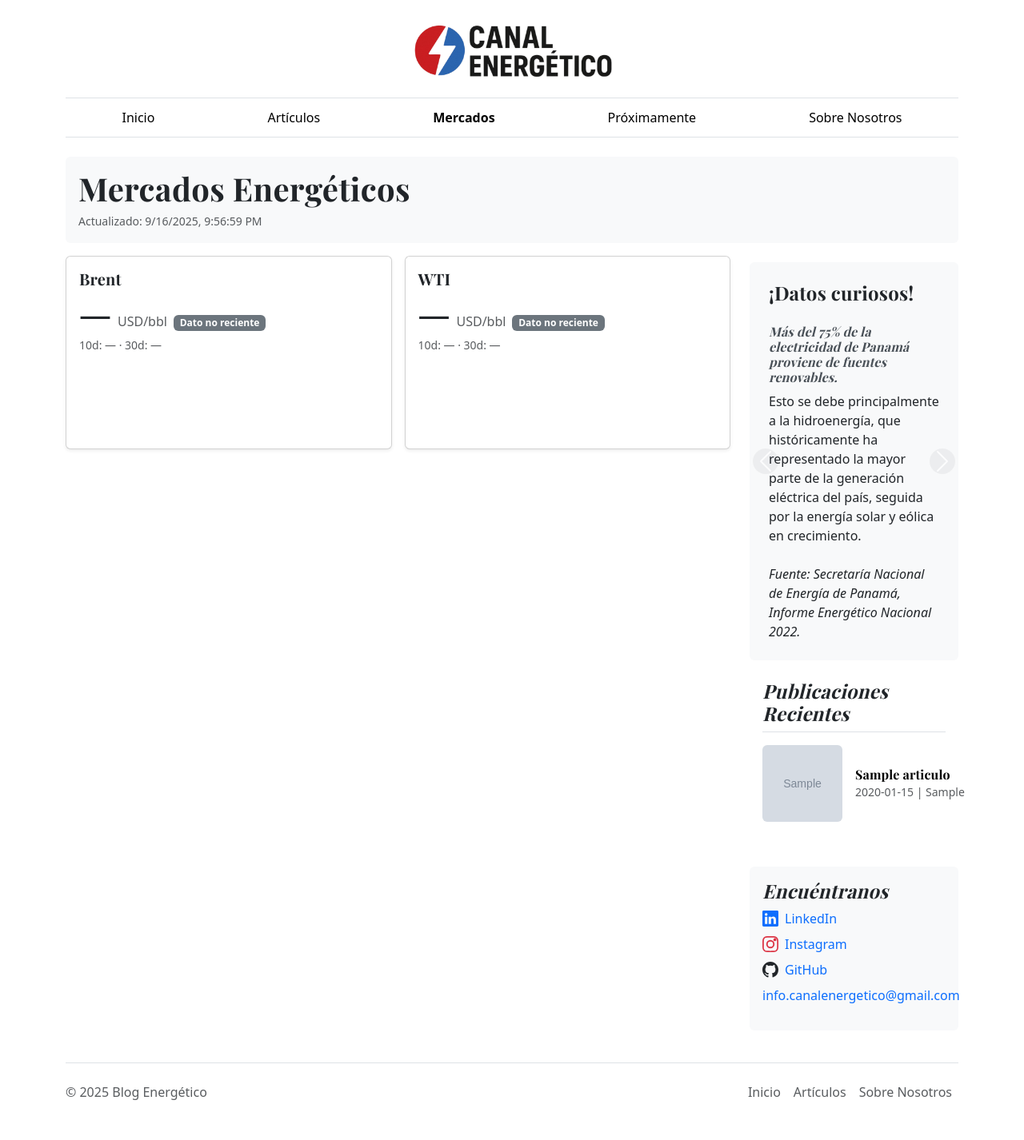
After one commit to CanalEnergetico/blog-website, a Flask app: page /mercados in a window 1280 px wide. The commit adds this page. Shown: the whole page at 80% size. Run offline with Flask 3, Linux system fonts and the light colour scheme; tables that the repository leaves empty hold one stand-in row (values such as "Sample post"); grey boxes marked "Sample" are stand-in pictures; some libraries are stand-ins or nearby versions.

```diff
--- a/app/routes.py
+++ b/app/routes.py
@@ -1,65 +1,50 @@
 # app/routes.py
-from datetime import date
-from flask import Blueprint, render_template, redirect, url_for, send_from_directory, Response, current_app, request
+from datetime import date, datetime
+from flask import Blueprint, render_template, redirect, url_for, send_from_directory, Response, current_app, request, jsonify
 from sqlalchemy import func
 from sqlalchemy.exc import IntegrityError
 from .extensions import db
-from .models import Articulos, Comentarios, Tag
+from .models import Articulos, Comentarios, Tag, MercadoUltimo, MercadoDaily
 from .forms import PostForm, CommentForm
-from .utils import generar_slug, _parse_fecha, parse_tags, tag_slug
+from .utils import generar_slug, _parse_fecha, parse_tags, tag_slug, pct_change_n, rolling_insert_30
+from .markets import td_price_batch, td_timeseries_daily, parse_last_ts
 
 bp = Blueprint("main", __name__)
 
-# Inicio
 @bp.route("/", endpoint="home")
 def home():
-    # 1) DESTACADO: último artículo etiquetado como "main"
     main_tag = Tag.query.filter((Tag.slug == "main") | (Tag.nombre.ilike("main"))).first()
     if main_tag:
         destacado = (
-            Articulos.query
-            .join(Articulos.tags)
+            Articulos.query.join(Articulos.tags)
             .filter(Tag.id == main_tag.id)
             .order_by(Articulos.id.desc())
             .first()
         )
     else:
-        # Fallback legacy (mientras exista Articulos.tag)
         destacado = (
-            Articulos.query
-            .filter(Articulos.tag.ilike("main"))
+            Articulos.query.filter(Articulos.tag.ilike("main"))
             .order_by(Articulos.id.desc())
             .first()
         )
-
-    # 2) Lista completa (más nuevo primero)
     ultimos = Articulos.query.order_by(Articulos.id.desc()).all()
-
-    # 3) Fallback si no hay "main": usa el más reciente
     if destacado is None and ultimos:
         destacado = ultimos[0]
-
-    # 4) Evita duplicados en tarjetas superiores
     otros = [a for a in ultimos if not destacado or a.id != destacado.id]
-
     return render_template("index.html", destacado=destacado, otros=otros)
 
-# Sobre nosotros
 @bp.route("/sobre-nosotros", endpoint="sobre_nosotros")
 def sobre_nosotros():
     return render_template("nosotros.html")
 
-# Artículos
 @bp.route("/articulos", endpoint="articulos_todos")
 def articulos_todos():
     return render_template("articulos.html")
 
-# Proximamente
 @bp.route("/proximamente", endpoint="proximamente")
 def proximamente():
     return render_template("proximamente.html")
 
-# Detalle + comentarios
 @bp.route("/articulos/<slug>", methods=["GET", "POST"], endpoint="detalle_articulo")
 def detalle_articulo(slug):
     post = Articulos.query.filter_by(slug=slug).first_or_404()
@@ -78,7 +63,6 @@ def detalle_articulo(slug):
     comentarios = Comentarios.query.filter_by(articulo_id=post.id).order_by(Comentarios.id.desc()).all()
     return render_template("post.html", articulo=post, form=form, comentarios=comentarios)
 
-# Helper para crear/obtener tag
 def _get_or_create_tag(nombre: str) -> Tag:
     s = tag_slug(nombre)
     t = Tag.query.filter_by(slug=s).first()
@@ -87,29 +71,27 @@ def _get_or_create_tag(nombre: str) -> Tag:
     t = Tag(nombre=nombre.strip(), slug=s)
     db.session.add(t)
     try:
-        db.session.flush()  # consigue id sin commit completo
+        db.session.flush()
     except IntegrityError:
         db.session.rollback()
         t = Tag.query.filter_by(slug=s).first()
     return t
 
-# Crear post
 @bp.route("/new-post", methods=["GET", "POST"], endpoint="make_new_post")
 def make_new_post():
     form = PostForm()
     if form.validate_on_submit():
         nombres = parse_tags(form.tags.data)
         nuevo = Articulos(
-            titulo      = form.titulo.data,
-            slug        = generar_slug(form.titulo.data),
-            descripcion = form.descripcion.data,
-            img_url     = form.img_url.data,
-            img_fuente  = form.img_fuente.data,
-            # legacy: guarda la primera por compat si quieres
-            tag         = (nombres[0] if nombres else None),
-            autor       = form.autor.data,
-            contenido   = form.contenido.data,
-            fecha       = date.today().strftime("%d/%m/%Y")
+            titulo=form.titulo.data,
+            slug=generar_slug(form.titulo.data),
+            descripcion=form.descripcion.data,
+            img_url=form.img_url.data,
+            img_fuente=form.img_fuente.data,
+            tag=(nombres[0] if nombres else None),
+            autor=form.autor.data,
+            contenido=form.contenido.data,
+            fecha=date.today().strftime("%d/%m/%Y")
         )
         nuevo.tags = [_get_or_create_tag(n) for n in nombres]
         db.session.add(nuevo)
@@ -117,41 +99,34 @@ def make_new_post():
         return redirect(url_for('main.detalle_articulo', slug=nuevo.slug))
     return render_template('make-post.html', form=form)
 
-# Editar
 @bp.route("/edit-post/<slug>", methods=["GET", "POST"], endpoint="editar_articulo")
 def editar_articulo(slug):
     post = Articulos.query.filter_by(slug=slug).first_or_404()
     form = PostForm(
-        titulo      = post.titulo,
-        descripcion = post.descripcion,
-        img_url     = post.img_url,
-        img_fuente  = post.img_fuente,
-        # pre-popula usando la relación nueva; si vacío, cae a legacy
-        tags        = ", ".join([t.nombre for t in post.tags]) if post.tags else (post.tag or ""),
-        autor       = post.autor,
-        contenido   = post.contenido,
+        titulo=post.titulo,
+        descripcion=post.descripcion,
+        img_url=post.img_url,
+        img_fuente=post.img_fuente,
+        tags=", ".join([t.nombre for t in post.tags]) if post.tags else (post.tag or ""),
+        autor=post.autor,
+        contenido=post.contenido,
     )
     if form.validate_on_submit():
         if form.titulo.data != post.titulo:
             post.slug = generar_slug(form.titulo.data)
-        post.titulo      = form.titulo.data
+        post.titulo = form.titulo.data
         post.descripcion = form.descripcion.data
-        post.img_url     = form.img_url.data
-        post.img_fuente  = form.img_fuente.data
-
+        post.img_url = form.img_url.data
+        post.img_fuente = form.img_fuente.data
         nombres = parse_tags(form.tags.data)
-        post.tag = (nombres[0] if nombres else None)  # legacy opcional
-        post.autor       = form.autor.data
-        post.contenido   = form.contenido.data
-
-        # Reemplaza asociaciones
+        post.tag = (nombres[0] if nombres else None)
+        post.autor = form.autor.data
+        post.contenido = form.contenido.data
         post.tags = [_get_or_create_tag(n) for n in nombres]
-
         db.session.commit()
         return redirect(url_for("main.detalle_articulo", slug=post.slug))
     return render_template("make-post.html", form=form, is_edit=True)
 
-# Borrar post
 @bp.route("/delete-post/<slug>", endpoint="delete_post")
 def delete_post(slug):
     post = Articulos.query.filter_by(slug=slug).first_or_404()
@@ -159,7 +134,6 @@ def delete_post(slug):
     db.session.commit()
     return redirect(url_for('main.articulos_todos'))
 
-# Borrar comentario
 @bp.route("/delete-comment/<int:id>", endpoint="delete_comment")
 def delete_comment(id):
     comentario = Comentarios.query.get_or_404(id)
@@ -167,20 +141,17 @@ def delete_comment(id):
     db.session.commit()
     return redirect(url_for('main.home'))
 
-# Listar artículos por etiqueta
 @bp.route("/tags/<tag_slug>", endpoint="articulos_por_tag")
 def articulos_por_tag(tag_slug):
     tag = Tag.query.filter_by(slug=tag_slug).first_or_404()
     posts = (
-        Articulos.query
-        .join(Articulos.tags)
+        Articulos.query.join(Articulos.tags)
         .filter(Tag.id == tag.id)
         .order_by(Articulos.id.desc())
         .all()
     )
     return render_template("articulos_por_tag.html", tag=tag, articulos=posts)
 
-# Buscar por múltiples etiquetas: ?tags=python,flask&modo=and|or
 @bp.route("/buscar-por-tags", endpoint="buscar_por_tags")
 def buscar_por_tags():
     nombres = parse_tags(request.args.get("tags", ""))
@@ -188,21 +159,16 @@ def buscar_por_tags():
         return redirect(url_for("main.articulos_todos"))
     slugs = [tag_slug(n) for n in nombres]
     modo = request.args.get("modo", "or").lower()
-
     q = Articulos.query.join(Articulos.tags).filter(Tag.slug.in_(slugs))
     if modo == "and":
         q = q.group_by(Articulos.id).having(func.count(func.distinct(Tag.id)) == len(slugs))
-
     posts = q.order_by(Articulos.id.desc()).all()
     return render_template("buscar_por_tags.html", tags=nombres, articulos=posts, modo=modo)
 
-# robots.txt
 @bp.route("/robots.txt", endpoint="robots")
 def robots():
-    from flask import current_app
     return send_from_directory(current_app.static_folder, "robots.txt", mimetype="text/plain")
 
-# sitemap.xml
 @bp.route("/sitemap.xml", methods=["GET"], endpoint="sitemap")
 def sitemap():
     pages = []
@@ -224,7 +190,6 @@ def sitemap():
             "changefreq": "weekly",
             "priority": "0.8",
         })
-
     xml = [
         '<?xml version="1.0" encoding="UTF-8"?>',
         '<urlset xmlns="http://www.sitemaps.org/schemas/sitemap/0.9">'
@@ -240,3 +205,67 @@ def sitemap():
         ]
     xml.append("</urlset>")
     return Response("\n".join(xml), mimetype="application/xml")
+
+@bp.route("/mercados", endpoint="mercados_home")
+def mercados_home():
+    return render_template("mercados.html")
+
+@bp.route("/mercados/dashboard.json", endpoint="mercados_json")
+def mercados_json():
+    items = []
+    unidades = {"brent": "USD/bbl", "wti": "USD/bbl"}
+    nombres = {"brent": "Brent", "wti": "WTI"}
+    for symbol in ("brent", "wti"):
+        last = MercadoUltimo.query.filter_by(symbol=symbol).first()
+        hist = MercadoDaily.query.filter_by(symbol=symbol).order_by(MercadoDaily.date.asc()).all()
+        series = [h.close for h in hist]
+        items.append({
+            "id": symbol,
+            "name": nombres[symbol],
+            "unit": unidades[symbol],
+            "value": last.value if last else None,
+            "asof": last.asof if last else None,
+            "stale": bool(last.stale) if last else True,
+            "chg_10d_pct": pct_change_n(series, 10),
+            "chg_30d_pct": pct_change_n(series, 30),
+            "spark": series[-30:],
+        })
+    return jsonify({"updated_at": datetime.utcnow().isoformat()+"Z", "markets": items})
+
+@bp.route("/tasks/refresh-mercados", methods=["POST"], endpoint="refresh_mercados")
+def refresh_mercados():
+    token = request.headers.get("X-Refresh-Token", "")
+    if token != current_app.config.get("CANAL_KEY", ""):
+        return {"error": "unauthorized"}, 401
+    symmap = current_app.config.get("TWELVEDATA_SYMBOLS", {})
+    symbols_csv = ",".join([symmap.get("brent"), symmap.get("wti")])
+    try:
+        prices = td_price_batch(symbols_csv)
+    except Exception:
+        prices = {}
+    now_iso = datetime.utcnow().isoformat()+"Z"
+    for real, logical in [(symmap.get("brent"), "brent"), (symmap.get("wti"), "wti")]:
+        obj = prices.get(real) or {}
+        value = None
+        try:
+            value = float(obj.get("price"))
+        except Exception:
+            pass
+        row = MercadoUltimo.query.filter_by(symbol=logical).first() or MercadoUltimo(symbol=logical, unit="USD/bbl", value=0.0, asof=now_iso, stale=True)
+        if value is not None:
+            row.value, row.asof, row.stale = value, now_iso, False
+        else:
+            row.stale = True
+            if not row.asof:
+                row.asof = now_iso
+        db.session.add(row)
+    for logical, real in [("brent", symmap.get("brent")), ("wti", symmap.get("wti"))]:
+        try:
+            ts = td_timeseries_daily(real, outputsize=2)
+            d, c = parse_last_ts(ts)
+            if d and (c is not None):
+                rolling_insert_30(db.session, logical, d, c, MercadoDaily)
+        except Exception:
+            pass
+    db.session.commit()
+    return {"ok": True}
--- a/templates/base.html
+++ b/templates/base.html
@@ -71,6 +71,11 @@
              href="{{ url_for('main.articulos_todos') }}">
             Artículos
           </a>
+          <a class="nav-item nav-link link-body-emphasis{% if request.endpoint=='main.mercados_home' %} fw-bold{% endif %}"
+          href="{{ url_for('main.mercados_home') }}">
+           Mercados
+          </a>
+
           <a class="nav-item nav-link link-body-emphasis{% if request.endpoint=='main.proximamente' %} fw-bold{% endif %}"
              href="{{ url_for('main.proximamente') }}">
             Próximamente
--- /dev/null
+++ b/templates/mercados.html
@@ -0,0 +1,102 @@
+{% extends "base.html" %}
+{% block title %}Mercados – Canal Energético{% endblock %}
+
+{% block content_top %}
+<div class="bg-light p-3 rounded mb-3">
+  <h1 class="mb-1">Mercados Energéticos</h1>
+  <small class="text-muted" id="updatedAt">Actualizado: —</small>
+</div>
+{% endblock %}
+
+{% block content %}
+<div class="row g-3">
+  <!-- Brent -->
+  <div class="col-md-6">
+    <div class="card shadow-sm h-100">
+      <div class="card-body">
+        <h5 class="card-title">Brent</h5>
+        <div class="d-flex align-items-baseline gap-2">
+          <span class="display-6" id="brentValue">—</span>
+          <span class="text-muted" id="brentUnit">USD/bbl</span>
+          <span class="badge bg-secondary" id="brentStale" style="display:none;">Dato no reciente</span>
+        </div>
+        <div class="small text-muted mt-1">
+          10d: <span id="brent10d">—</span> · 30d: <span id="brent30d">—</span>
+        </div>
+        <canvas id="chartBrent" height="70" class="mt-3"></canvas>
+      </div>
+    </div>
+  </div>
+  <!-- WTI -->
+  <div class="col-md-6">
+    <div class="card shadow-sm h-100">
+      <div class="card-body">
+        <h5 class="card-title">WTI</h5>
+        <div class="d-flex align-items-baseline gap-2">
+          <span class="display-6" id="wtiValue">—</span>
+          <span class="text-muted" id="wtiUnit">USD/bbl</span>
+          <span class="badge bg-secondary" id="wtiStale" style="display:none;">Dato no reciente</span>
+        </div>
+        <div class="small text-muted mt-1">
+          10d: <span id="wti10d">—</span> · 30d: <span id="wti30d">—</span>
+        </div>
+        <canvas id="chartWti" height="70" class="mt-3"></canvas>
+      </div>
+    </div>
+  </div>
+</div>
+{% endblock %}
+
+{% block scripts %}
+  {{ super() }}
+  <script src="https://cdn.jsdelivr.net/npm/chart.js"></script>
+  <script>
+    async function loadDashboard(){
+      const res = await fetch("{{ url_for('main.mercados_json') }}", {cache: 'no-store'});
+      const data = await res.json();
+      document.getElementById('updatedAt').textContent = "Actualizado: " + new Date(data.updated_at).toLocaleString();
+
+      const byId = {};
+      for (const m of data.markets){ byId[m.id] = m; }
+
+      // Helper para pintar una tarjeta
+      function setCard(idPrefix, m){
+        document.getElementById(idPrefix+'Value').textContent = (m.value ?? '—');
+        document.getElementById(idPrefix+'Unit').textContent  = m.unit || '';
+        document.getElementById(idPrefix+'10d').textContent   =
+          (m.chg_10d_pct==null) ? '—' : (m.chg_10d_pct.toFixed(2) + '%');
+        document.getElementById(idPrefix+'30d').textContent   =
+          (m.chg_30d_pct==null) ? '—' : (m.chg_30d_pct.toFixed(2) + '%');
+        document.getElementById(idPrefix+'Stale').style.display = m.stale ? 'inline-block' : 'none';
+      }
+
+      // Brent
+      setCard('brent', byId['brent'] || {});
+      // WTI
+      setCard('wti', byId['wti'] || {});
+
+      // Charts (sparklines 30D)
+      function drawSpark(canvasId, series){
+        const ctx = document.getElementById(canvasId);
+        if (!ctx || !series) return;
+        new Chart(ctx, {
+          type: 'line',
+          data: { labels: series.map((_,i)=>i+1), datasets: [{ data: series }] },
+          options: {
+            responsive: true,
+            plugins: { legend: { display:false }, tooltip: { enabled:false }},
+            scales: { x: { display:false }, y: { display:false } },
+            elements: { line: { tension: 0.25 }, point: { radius: 0 } }
+          }
+        });
+      }
+
+      drawSpark('chartBrent', byId['brent']?.spark || []);
+      drawSpark('chartWti',   byId['wti']?.spark || []);
+    }
+
+    loadDashboard();
+    // (Opcional) refresco automático cada 15 minutos:
+    // setInterval(loadDashboard, 15*60*1000);
+  </script>
+{% endblock %}
```
Also changed, not shown: app/config.py (+7 -8 lines), app/markets.py (added, +25 -0 lines), app/models.py (+23 -0 lines), app/utils.py (+25 -1 lines).
